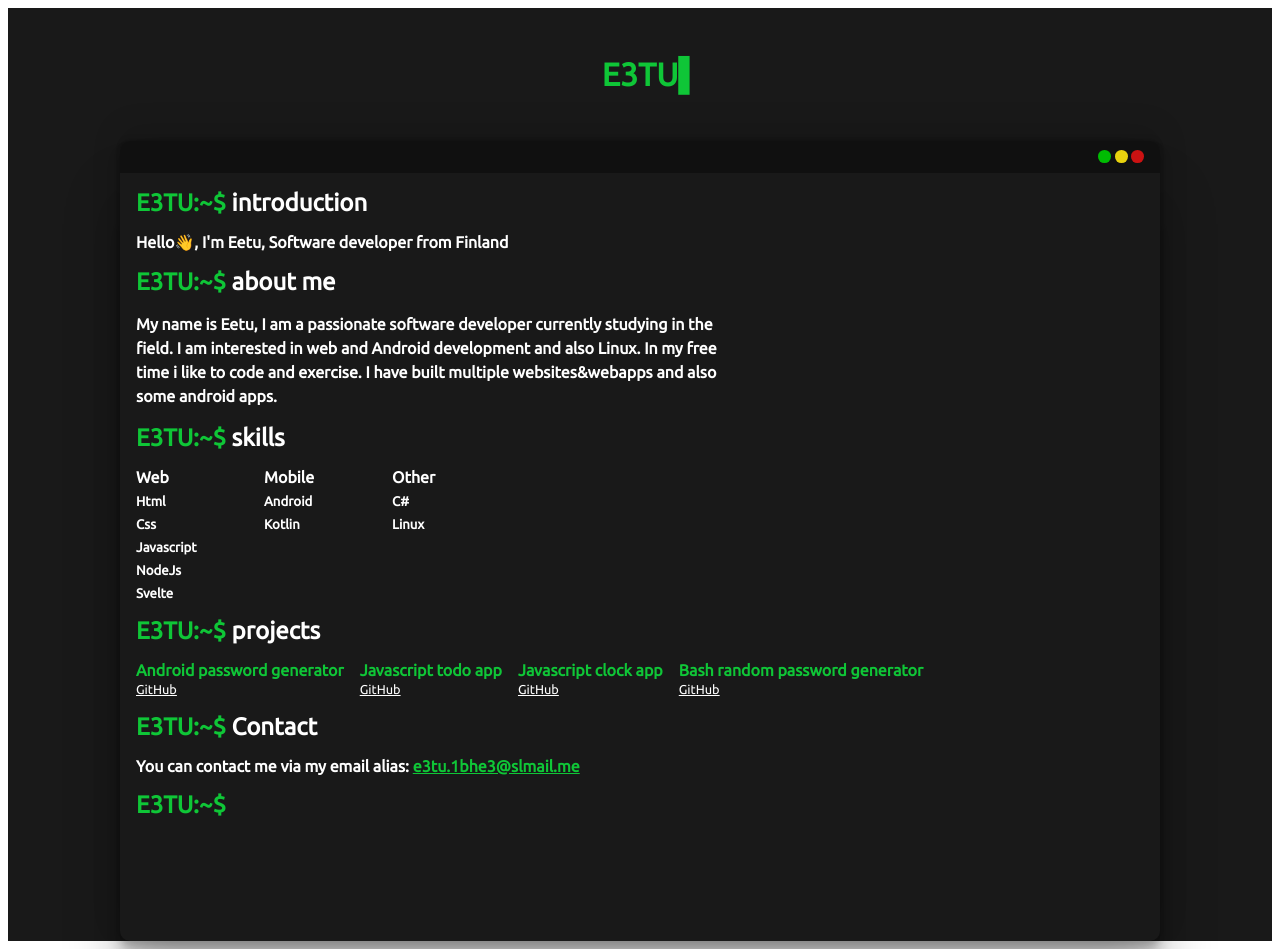
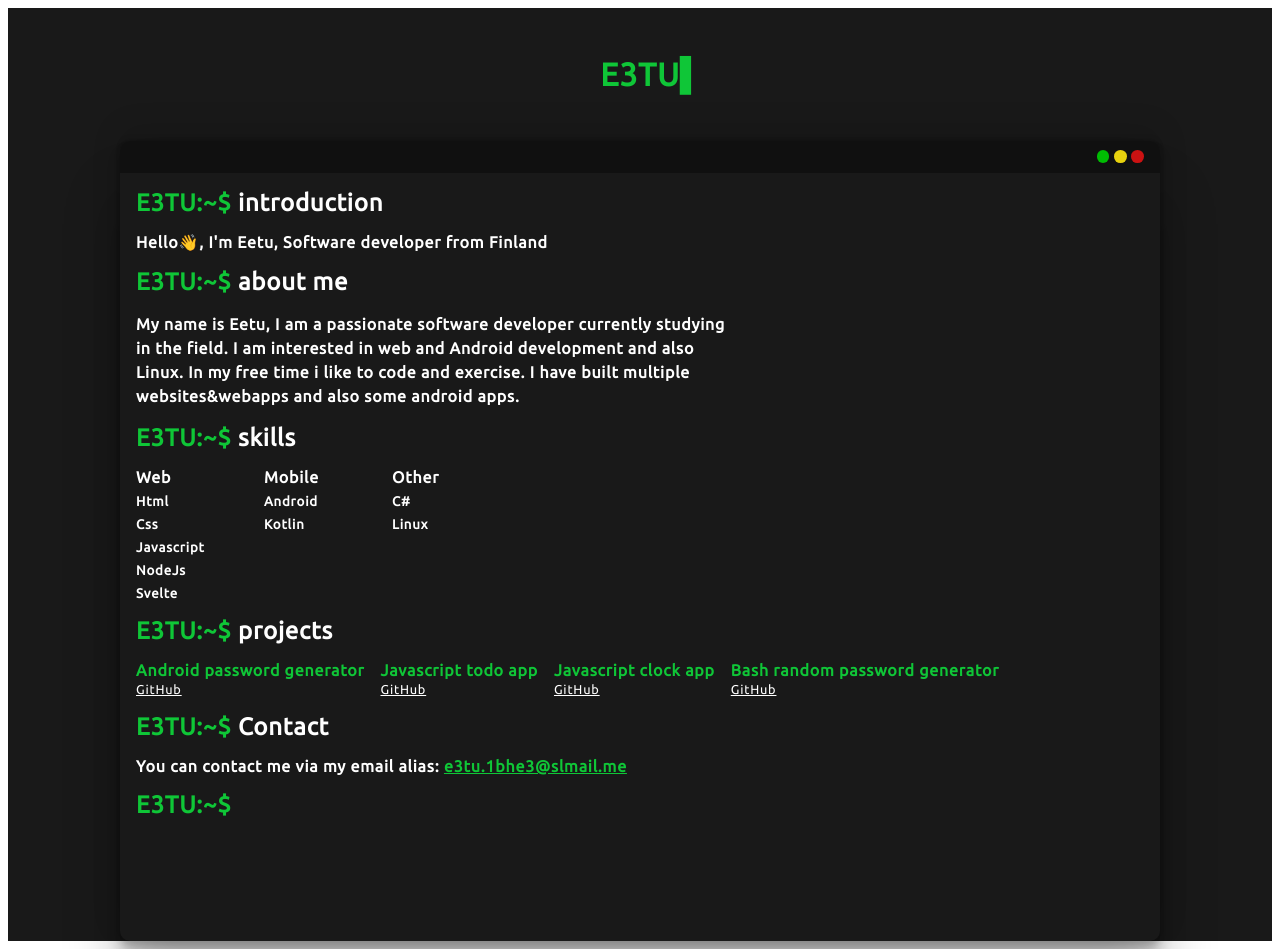
Before and after one commit to E3TU/Svelte-portfolio, a SvelteKit app: page / in a window 1280 px wide. Built offline with nearby package versions, Linux system fonts and the light colour scheme.

Commit message:
Letter spacing

```diff
--- a/src/routes/+page.svelte
+++ b/src/routes/+page.svelte
@@ -100,6 +100,7 @@
     margin: 0;
     background-color: $background-color;
     font-family: "Ubuntu", sans-serif;
+    letter-spacing: 0.05rem;
   }
   .flexbox {
     display: flex;
```
